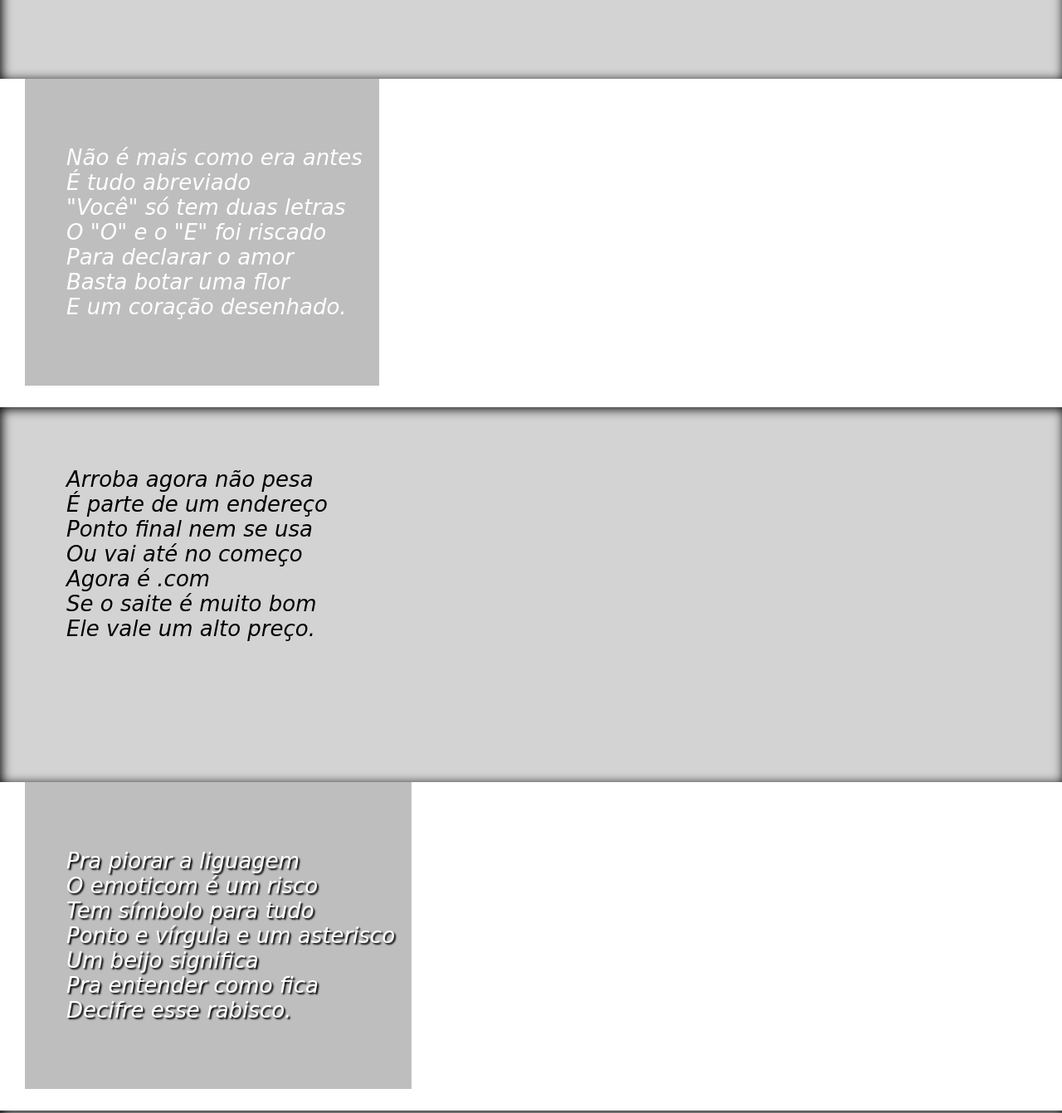
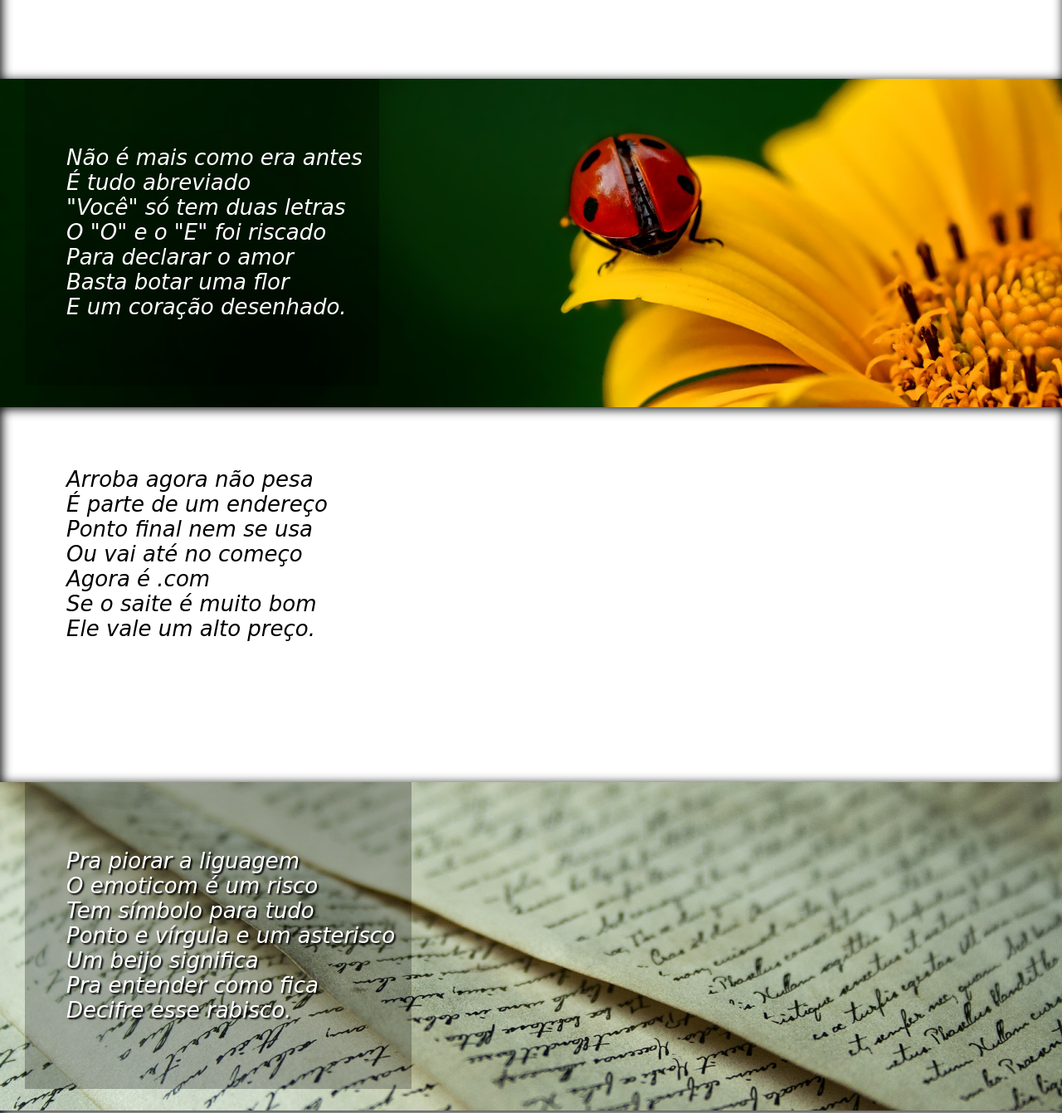
Before and after one commit to marcosvaledev/my-miniprojects, a plain HTML site: page project-02/index.html in a window 1280 px wide. Shown: the part 553-1895 px from the top of the page at 83% size. Drawn offline with Linux system fonts and the light colour scheme.

Commit message:
other update

```diff
--- a/project-02/style.css
+++ b/project-02/style.css
@@ -32,7 +32,7 @@ header p {
 section.normal {
 
 
-    background-color: lightgray;
+
     padding-bottom:9vh ;
     box-shadow: inset 2px 2px 13px 0px rgb(0, 0, 0) ;
 }
@@ -66,30 +66,28 @@ section.imagem p {
 
 }
 
+section#img01 p {
+    color: white;
+}
+
 section#img01 {
-    background-image: url(background001.jpg);
+    background-image: url(imagens/background001.jpg);
     background-position: right center;
     background-size: cover;
     background-attachment:fixed ;
     background-repeat: no-repeat;
-
-}
-
-section#img01 p {
-background-color: ;
-color: white;
-
 }
 
 section#img02 {
     text-shadow: 2px 2px 2px rgb(0, 0, 0);
     color: white;
-    background-image: url(background002.jpg);
+    background-image: url(imagens/background002.jpg);
     background-position: right center;
     background-size: cover;
     background-attachment:fixed ;
     background-repeat: no-repeat;
 }
+
 footer {
 
     color: white;
```
